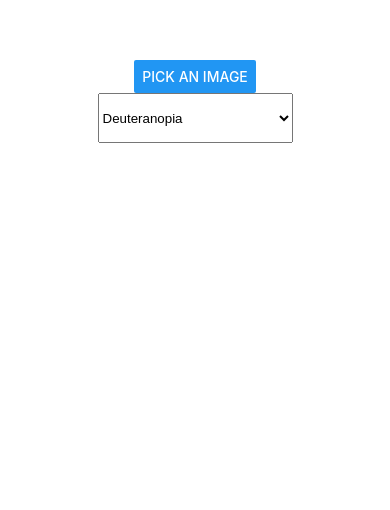
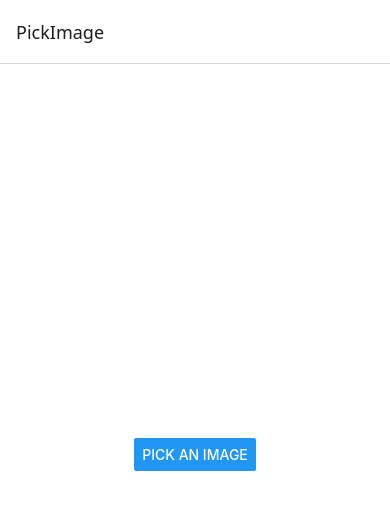
Before and after one commit to MelvinDinh3302/seecolors, a React Native app: screen / in a window 390 px wide. Shown: the top 510 px of the page. Built offline with nearby package versions, Linux system fonts and the light colour scheme.

Commit message:
seperate the app into tabs

```diff
--- a/App.tsx
+++ b/App.tsx
@@ -1,62 +1,24 @@
-import { useState } from 'react';
-import { Button, Image, View, StyleSheet, Dimensions } from 'react-native';
-import * as ImagePicker from 'expo-image-picker';
-import { Picker } from '@react-native-picker/picker';
+import React, { useState } from 'react';
+import { NavigationContainer } from '@react-navigation/native';
+import { createNativeStackNavigator } from '@react-navigation/native-stack';
+import PickImageScreen from './PickImageScreen';
+import PreviewScreen from './PreviewScreen';
 
-const { width, height } = Dimensions.get('window');
+const Stack = createNativeStackNavigator();
 
-export default function ImagePickerExample() {
+export default function App() {
   const [image, setImage] = useState<string | null>(null);
-  const [type, setType] = useState('d');
-
-  const pickImage = async () => {
-    let result = await ImagePicker.launchImageLibraryAsync({
-      mediaTypes: ['images'],
-      quality: 1,
-    });
-
-    console.log(result);
-
-    if (!result.canceled) {
-      setImage(result.assets[0].uri);
-    }
-  };
 
   return (
-    <View style={styles.container}>
-      <View style={{ marginBottom: 10 }}>
-        {image && <Image source={{ uri: image }} style={styles.image} />}
-      </View>
-      <Button title="Pick an image" onPress={pickImage} />
-      <Picker
-        selectedValue={type}
-        onValueChange={(itemValue) => setType(itemValue)}
-        style={styles.picker}
-      >
-        <Picker.Item label="Deuteranopia" value="d" />
-        <Picker.Item label="Protanopia" value="p" />
-        <Picker.Item label="Tritanopia" value="t" />
-      </Picker>
-    </View>
-
+    <NavigationContainer>
+      <Stack.Navigator initialRouteName="PickImage">
+        <Stack.Screen name="PickImage">
+          {(props) => <PickImageScreen {...props} setImage={setImage} />}
+        </Stack.Screen>
+        <Stack.Screen name="Preview">
+          {(props) => <PreviewScreen {...props} image={image} setImage={setImage} />}
+        </Stack.Screen>
+      </Stack.Navigator>
+    </NavigationContainer>
   );
 }
-
-const styles = StyleSheet.create({
-  container: {
-    flex: 1,
-    alignItems: 'center',
-    justifyContent: 'flex-start',
-    backgroundColor: 'white',
-    paddingTop: 50,
-  },
-  image: {
-    width: width,
-    height: height * 0.5,
-    resizeMode: 'contain',
-  },
-  picker: {
-    height: 50,
-    width: width * 0.5,
-  }
-});
--- /dev/null
+++ b/PickImageScreen.tsx
@@ -0,0 +1,32 @@
+import React from 'react';
+import { Button, View, StyleSheet } from 'react-native';
+import * as ImagePicker from 'expo-image-picker';
+
+export default function PickImageScreen({ navigation, setImage }: any) {
+  const pickImage = async () => {
+    let result = await ImagePicker.launchImageLibraryAsync({
+      mediaTypes: ['images'],
+      quality: 1,
+    });
+
+    if (!result.canceled) {
+      setImage(result.assets[0].uri);
+      navigation.navigate('Preview');
+    }
+  };
+
+  return (
+    <View style={styles.container}>
+      <Button title="Pick an image" onPress={pickImage} />
+    </View>
+  );
+}
+
+const styles = StyleSheet.create({
+  container: {
+    flex: 1,
+    alignItems: 'center',
+    justifyContent: 'center',
+    backgroundColor: 'white',
+  },
+});
--- /dev/null
+++ b/PreviewScreen.tsx
@@ -0,0 +1,44 @@
+import React, { useState } from 'react';
+import { View, Image, Button, StyleSheet, Dimensions } from 'react-native';
+import { Picker } from '@react-native-picker/picker';
+
+const { width, height } = Dimensions.get('window');
+
+export default function PreviewScreen({ image, setImage }: any) {
+  const [type, setType] = useState('d');
+
+  return (
+    <View style={styles.container}>
+      {image && <Image source={{ uri: image }} style={styles.image} />}
+      <Button title="Upload and Process" />
+      <Picker
+        selectedValue={type}
+        onValueChange={(itemValue) => setType(itemValue)}
+        style={styles.picker}
+      >
+        <Picker.Item label="Deuteranopia" value="d" />
+        <Picker.Item label="Protanopia" value="p" />
+        <Picker.Item label="Tritanopia" value="t" />
+      </Picker>
+    </View>
+  );
+}
+
+const styles = StyleSheet.create({
+  container: {
+    flex: 1,
+    alignItems: 'center',
+    justifyContent: 'flex-start',
+    paddingTop: 50,
+    backgroundColor: 'white',
+  },
+  image: {
+    width: width,
+    height: height * 0.5,
+    resizeMode: 'contain',
+  },
+  picker: {
+    height: 50,
+    width: width * 0.5,
+  },
+});
--- a/package.json
+++ b/package.json
@@ -11,11 +11,15 @@
   },
   "dependencies": {
     "@react-native-picker/picker": "^2.11.0",
+    "@react-navigation/native": "^7.1.9",
+    "@react-navigation/native-stack": "^7.3.13",
     "expo": "~53.0.9",
     "expo-image-picker": "~16.1.4",
     "expo-status-bar": "~2.2.3",
     "react": "19.0.0",
-    "react-native": "0.79.2"
+    "react-native": "0.79.2",
+    "react-native-safe-area-context": "^5.4.0",
+    "react-native-screens": "^4.10.0"
   },
   "devDependencies": {
     "@babel/core": "^7.25.2",
```
Also changed, not shown: 1 other file (tests, documents, lock files or other folders).
